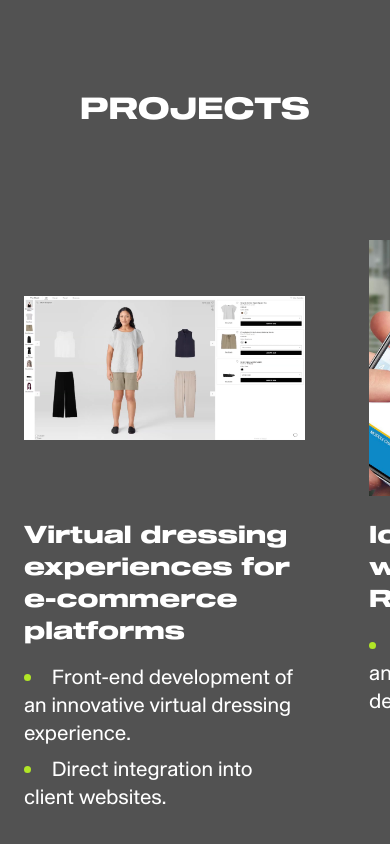
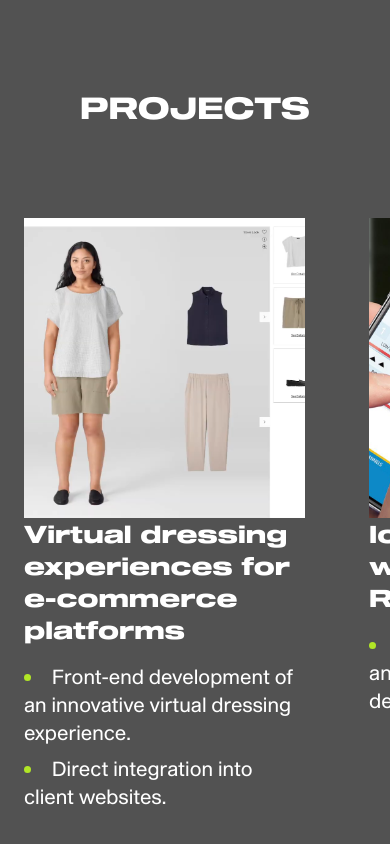
Before and after one commit to xAlban/my-website, a Next.js app: page / in a window 390 px wide. Shown: the part 4148-4992 px from the top of the page. Built offline with nearby package versions, Linux system fonts and the light colour scheme.

Commit message:
Change global heading style breakpoint + adapt project section

```diff
--- a/app/globals.css
+++ b/app/globals.css
@@ -131,11 +131,11 @@
   }
 
   h2 {
-    @apply font-bold text-3xl md:text-6xl;
+    @apply font-bold text-3xl lg:text-6xl;
   }
 
   h3 {
-    @apply font-bold text-2xl md:text-4xl;
+    @apply font-bold text-2xl lg:text-4xl;
   }
 }
 
--- a/components/section/ProjectSection.tsx
+++ b/components/section/ProjectSection.tsx
@@ -23,9 +23,8 @@ const projects = [
     imgSrc: "/sauter_modulo_6.jpeg",
   },
   {
-    title: "Maybe yours ?",
-    description: ["Contact me for more info"],
-    imgSrc: "/sauter_modulo_6.jpeg",
+    title: "Maybe yours!",
+    onlyTitle: true,
   },
 ];
 
@@ -35,27 +34,40 @@ export default function ProjectSection() {
       <div className="flex flex-1 max-h-[50%] md:max-h-[70%] items-center w-full px-12 md:px-0 justify-center">
         <h2>PROJECTS</h2>
       </div>
-      <div className="flex flex-col w-full min-h-[50svh] flex-1 justify-center gap-20 md:px-[40px] py-12">
+      <div className="flex flex-col w-full min-h-[50svh] flex-1 justify-center items-center gap-20 md:px-[40px] py-12">
         <Carousel
           opts={{
             align: "start",
             loop: false,
           }}
-          className="w-full h-full"
+          className="w-full h-full max-w-[1800px]"
         >
           <CarouselContent className="min-h-[50svh]">
             {projects.map((project, index) => (
-              <CarouselItem key={index} className="basis-[85%] md:basis-[30%]">
+              <CarouselItem
+                key={index}
+                className="basis-[85%] md:basis-[30%] max-w-[500px]"
+              >
                 <div className="h-full flex flex-col overflow-hidden p-6">
-                  <div className="h-[300px] w-full relative">
+                  <div
+                    className={`h-[300px] w-full relative flex justify-center items-center ${project.onlyTitle ? "border-white border-4" : ""}`}
+                  >
+                    {project.imgSrc && (
                       <Image
                         src={project.imgSrc}
                         alt={project.title}
                         fill
-                      className="object-contain"
+                        className="object-cover"
                         sizes="(max-width: 768px) 85vw, 30vw"
                       />
+                    )}
+                    {project.onlyTitle && (
+                      <h3 className="uppercase p-6 text-center">
+                        {project.title}
+                      </h3>
+                    )}
                   </div>
+                  {project.description && (
                     <div className="flex flex-col flex-1">
                       <h3 className="text-2xl mb-4 min-h-[64px] flex items-center">
                         {project.title}
@@ -66,6 +78,7 @@ export default function ProjectSection() {
                         ))}
                       </ul>
                     </div>
+                  )}
                 </div>
               </CarouselItem>
             ))}
```
Lines whose indentation alone changed are shown as unchanged.
